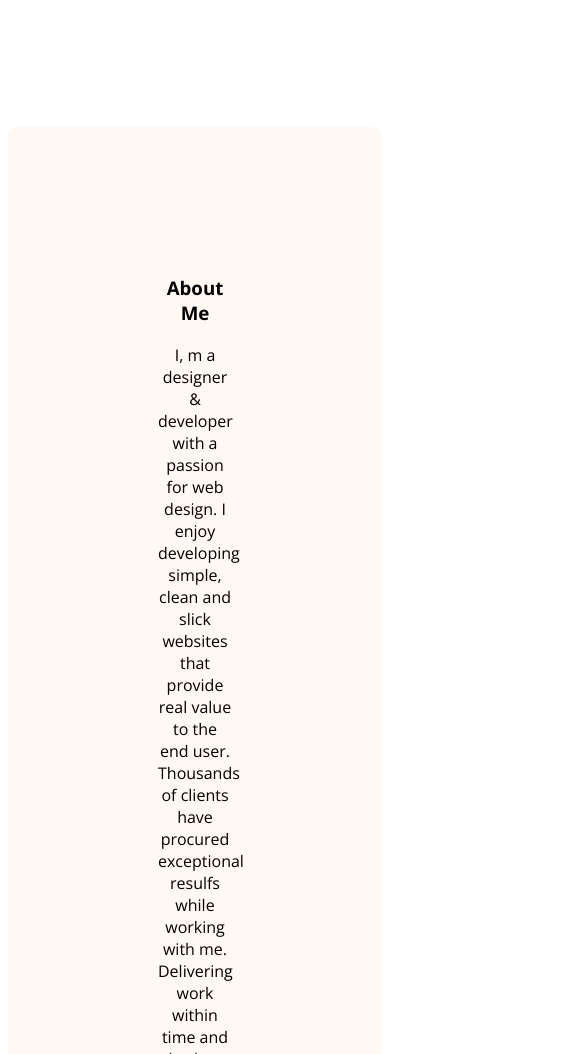
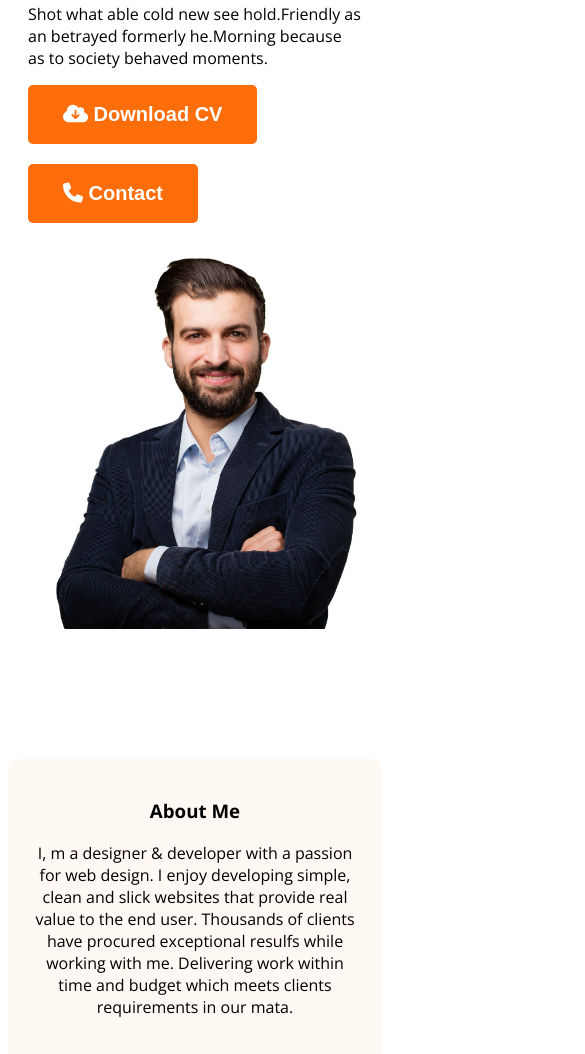
Before and after one commit to tammim28/developer-portfolio, a plain HTML site: page index.html in a window 390 px wide. Shown: the part 946-2000 px from the top of the page, 585 px wide, since content can reach past the window. Drawn offline with nearby package versions, Linux system fonts and the light colour scheme.

Commit message:
complete responsive for small device

```diff
--- a/styles/portfolio.css
+++ b/styles/portfolio.css
@@ -160,3 +160,39 @@ footer input[type="text"], footer input[type="email"], footer textarea{
     border: none;
 
 }
+
+/* responsive media quary */
+
+@media screen and (max-width: 576px) {
+    .skills-container, .resume-container, footer, .about-items, .banner, nav, nav > ul{
+        flex-direction: column;
+    }
+
+    nav > ul{
+        gap: 20px;
+    }
+
+    .btn-primary{
+        margin-bottom: 20px;
+    }
+
+    .banner{
+        margin: 20px;
+    }
+
+    .banner-profile-pic{
+        width: 100%;
+    }
+    .header{
+        background-image: none;
+    }
+    footer, .about{
+        padding: 20px;
+    }
+    .footer-column{
+        width: 100%;
+    }
+    footer input[type="text"], footer input[type="email"], footer textarea{
+        width: calc(100% - 40px);
+    }
+}
```
